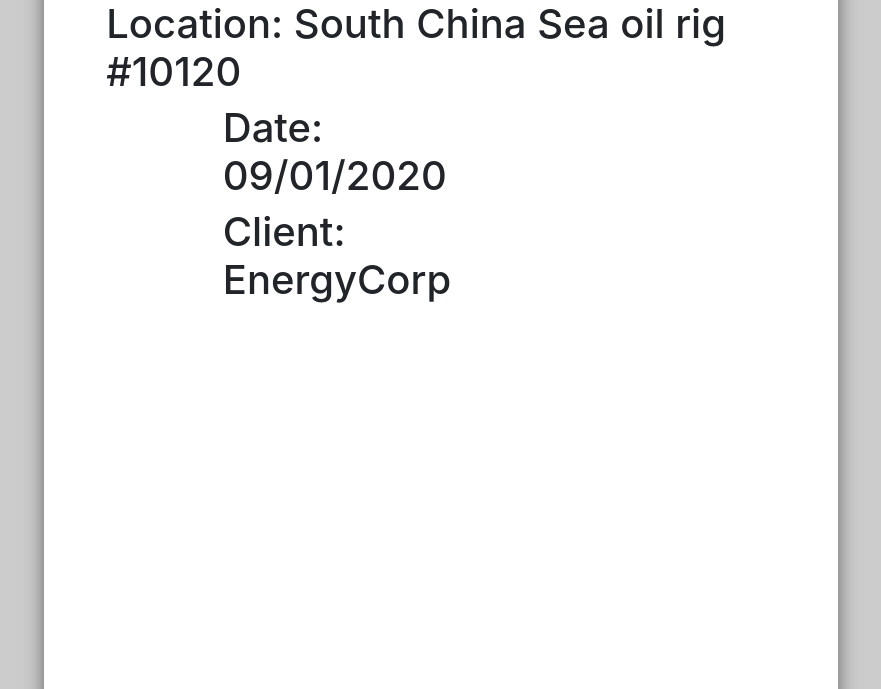
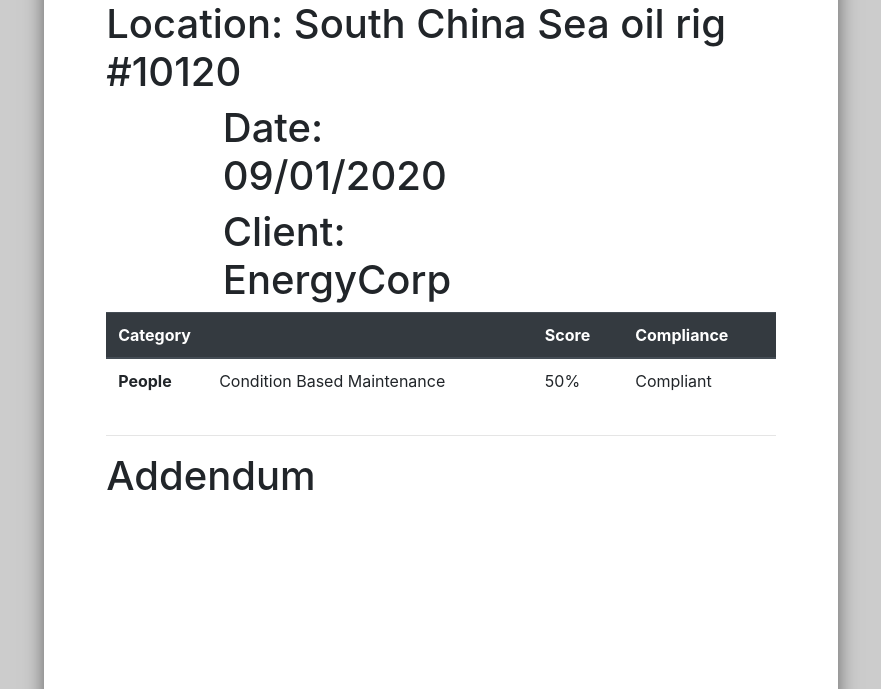
Before and after one commit to othmanabdulsalam/SPAT10, a PHP site: page /Views/report.phtml in a window 1280 px wide. Shown: the part 47-736 px from the top of the page, without its empty margins (199-1080 px from the left). Run offline with PHP 8.4, Linux system fonts and the light colour scheme; some libraries are stand-ins or nearby versions.

Commit message:
report.css and report.phtml
Report layout planning has begun.

```diff
--- a/Views/index.phtml
+++ b/Views/index.phtml
@@ -7,7 +7,7 @@ if(!isset($_SESSION['loggedIn']))
     <script src="//cdnjs.cloudflare.com/ajax/libs/jquery/3.2.1/jquery.min.js"></script>
     <!------ Include the above in your HEAD tag ---------->
 
-    <html>
+    <html lang="en">
     <head>
         <title>Login</title>
         <!--Made with love by Mutiullah Samim -->
@@ -135,5 +135,4 @@ if(isset($_SESSION['loggedIn']) && ($_SESSION['accessLevel'] == 'Q'))
     require_once('Views/template/header.phtml'); ?>
     <p>You are logged in as Questioner teehee</p>
 <?php }
-//This is a test
 require_once('Views/template/footer.phtml');
--- a/Views/report.phtml
+++ b/Views/report.phtml
@@ -1,6 +1,6 @@
 <html lang="eng">
 <script src="//cdnjs.cloudflare.com/ajax/libs/jquery/2.1.3/jquery.min.js"></script>
-<link href="//maxcdn.bootstrapcdn.com/bootstrap/4.1.1/css/bootstrap.min.css" rel="stylesheet" id="bootstrap-css">
+<link rel="stylesheet" href="https://maxcdn.bootstrapcdn.com/bootstrap/4.4.1/css/bootstrap.min.css">
 <link rel="stylesheet" type="text/css" href="/css/report.css">
 <div class="page" size="A4">
     <div class="col-sm-12">
@@ -17,11 +17,34 @@
         </div>
 
         <div class="row">
+            <div class="col-sm-12"></div>
+        </div>
+        <div class="row">
             <div class="col-sm-12">
+                <table class="table">
+                    <thead class="thead-dark">
+                    <tr>
+                        <th colspan="2">Category</th>
+                        <th>Score</th>
+                        <th>Compliance</th>
+                    </tr>
+                    </thead>
+                    <tbody>
+                        <tr>
+                            <th>People</th>
+                        <td>Condition Based Maintenance</td>
+                            <td>50%</td>
+                            <td>Compliant</td>
+                        </tr>
+                    </tbody>
+                </table>
             </div>
         </div>
         <div class="row">
-
+            <div class="col-sm-12">
+                <hr>
+                <h1>Addendum</h1>
+            </div>
         </div>
     </div>
 </div>
--- a/css/report.css
+++ b/css/report.css
@@ -18,3 +18,9 @@ body {
         box-shadow: none;
     }
 }
+
+.thead-blue th {
+    color:#009CDC;
+    background-color:#009CDC;
+    border-color:#009CDC;
+}
```
